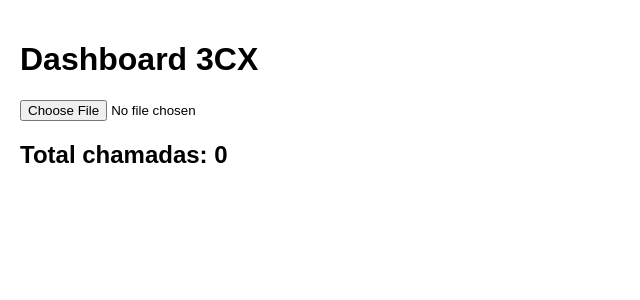
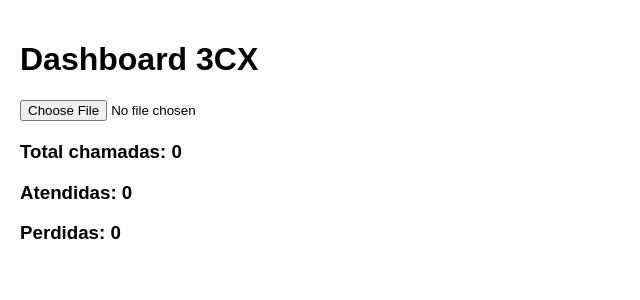
Before and after one commit to thiagotgl/3cxdashboard, a Next.js app: page / in a window 1280 px wide. Shown: the top 300 px of the page, without its empty margins (0-640 px from the left). Built offline with nearby package versions, Linux system fonts and the light colour scheme.

Commit message:
Update page.tsx

```diff
--- a/app/page.tsx
+++ b/app/page.tsx
@@ -1,6 +1,7 @@
+
 "use client";
 
-import { useState } from "react";
+import { useState, useMemo } from "react";
 import Papa from "papaparse";
 import {
   BarChart,
@@ -26,16 +27,40 @@
     });
   }
 
-  const total = data.length;
+  const stats = useMemo(() => {
+    const total = data.length;
 
-  const perExt = Object.values(
-    data.reduce((acc: any, row: any) => {
-      const ext = row.From || "Unknown";
-      acc[ext] = acc[ext] || { name: ext, value: 0 };
-      acc[ext].value++;
-      return acc;
-    }, {})
-  );
+    const answered = data.filter(
+      (c) => c.Status?.toLowerCase() === "answered"
+    ).length;
+
+    const missed = data.filter(
+      (c) => c.Status?.toLowerCase() === "missed"
+    ).length;
+
+    const byExtension = Object.values(
+      data.reduce((acc: any, call: any) => {
+        const ext = call.From || "Unknown";
+
+        if (!acc[ext])
+          acc[ext] = {
+            name: ext,
+            total: 0,
+          };
+
+        acc[ext].total++;
+
+        return acc;
+      }, {})
+    );
+
+    return {
+      total,
+      answered,
+      missed,
+      byExtension,
+    };
+  }, [data]);
 
   return (
     <div style={{ padding: 20 }}>
@@ -43,15 +68,19 @@
 
       <input type="file" accept=".csv" onChange={handleFile} />
 
-      <h2>Total chamadas: {total}</h2>
+      <div style={{ marginTop: 20 }}>
+        <h3>Total chamadas: {stats.total}</h3>
+        <h3>Atendidas: {stats.answered}</h3>
+        <h3>Perdidas: {stats.missed}</h3>
+      </div>
 
       <div style={{ width: "100%", height: 400 }}>
         <ResponsiveContainer>
-          <BarChart data={perExt}>
+          <BarChart data={stats.byExtension}>
             <XAxis dataKey="name" />
             <YAxis />
             <Tooltip />
-            <Bar dataKey="value" />
+            <Bar dataKey="total" />
           </BarChart>
         </ResponsiveContainer>
       </div>
```
